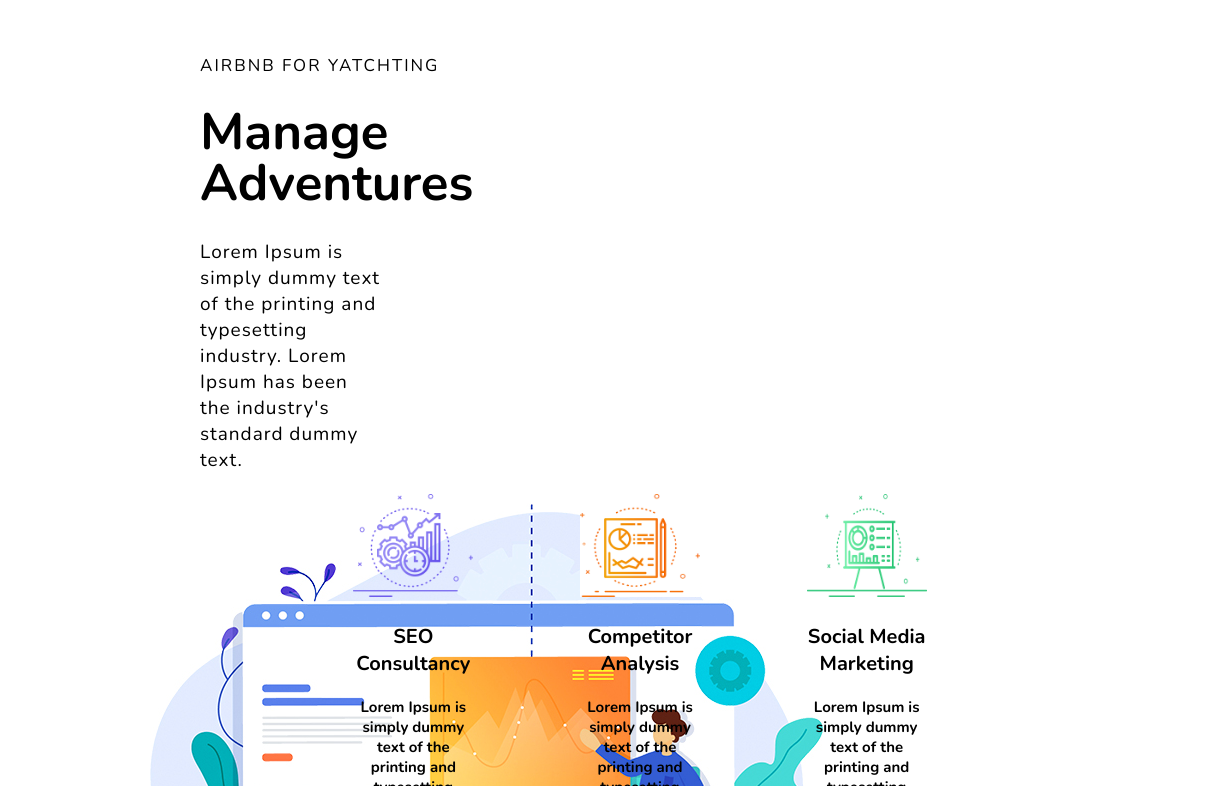
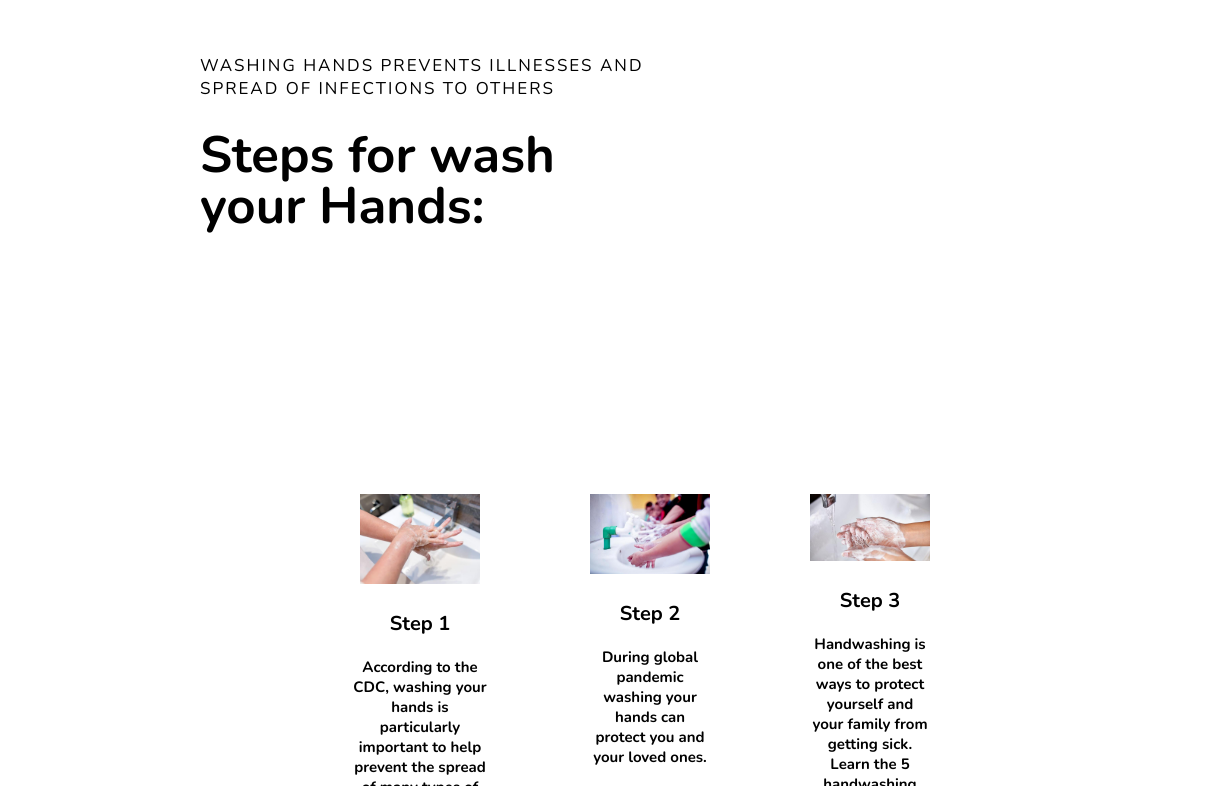
Before and after one commit to hassaneldika/hand-clean, a plain HTML site: page index.html in a window 1280 px wide. Shown: the part 166-952 px from the top of the page, 0-1209 px from the left. Drawn offline with nearby package versions, Linux system fonts and the light colour scheme.

Commit message:
photos update

```diff
--- a/index.html
+++ b/index.html
@@ -28,31 +28,27 @@
 
      <div class="banner">
          <div class="app-text">
-             <h3>airbnb for yatchting</h3>
-             <h1>Manage<br>Adventures</h1>
-             <p>Lorem Ipsum is simply dummy text of the printing and typesetting industry. Lorem Ipsum has been the industry's standard dummy text.</p>
-         </div>
-         <div class="app-picture">
-             <img src="images/10.jpg">
+             <h3>Washing hands prevents illnesses and spread of infections to others</h3>
+             <h1>Steps for wash your Hands:</h1>
          </div>
      </div>
 
      <div class="about-services">
          <ul>
              <li>
-                 <img src="images/1.png">
-                 <h1>SEO Consultancy</h1>
-                 <p>Lorem Ipsum is simply dummy text of the printing and typesetting industry.</p>
+                 <img src="images/1.jpg">
+                 <h1>Step 1</h1>
+                 <p>According to the CDC, washing your hands is particularly important to help prevent the spread of many types of illnesses, including the new coronavirus known as SARS-CoV-2. Learn how to wash your hands properly to help keep yourself and others healthy.</p>
              </li>
              <li>
-                 <img src="images/2.png">
-                 <h1>Competitor Analysis</h1>
-                 <p>Lorem Ipsum is simply dummy text of the printing and typesetting industry.</p>
+                 <img src="images/2.jpg">
+                 <h1>Step 2</h1>
+                 <p>During global pandemic washing your hands can protect you and your loved ones.</p>
              </li>
              <li>
-                 <img src="images/3.png">
-                 <h1>Social Media Marketing</h1>
-                 <p>Lorem Ipsum is simply dummy text of the printing and typesetting industry.</p>
+                 <img src="images/3.jpg">
+                 <h1>Step 3</h1>
+                 <p>Handwashing is one of the best ways to protect yourself and your family from getting sick. Learn the 5 handwashing steps and key times to wash your hands to stay healthy.</p>
              </li>
          </ul>
      </div>
```
Also changed, not shown: images/1.jpg (added), images/1.png (deleted), images/2.jpg (added), images/2.png (deleted), images/3.jpg (added), images/3.png (deleted).
